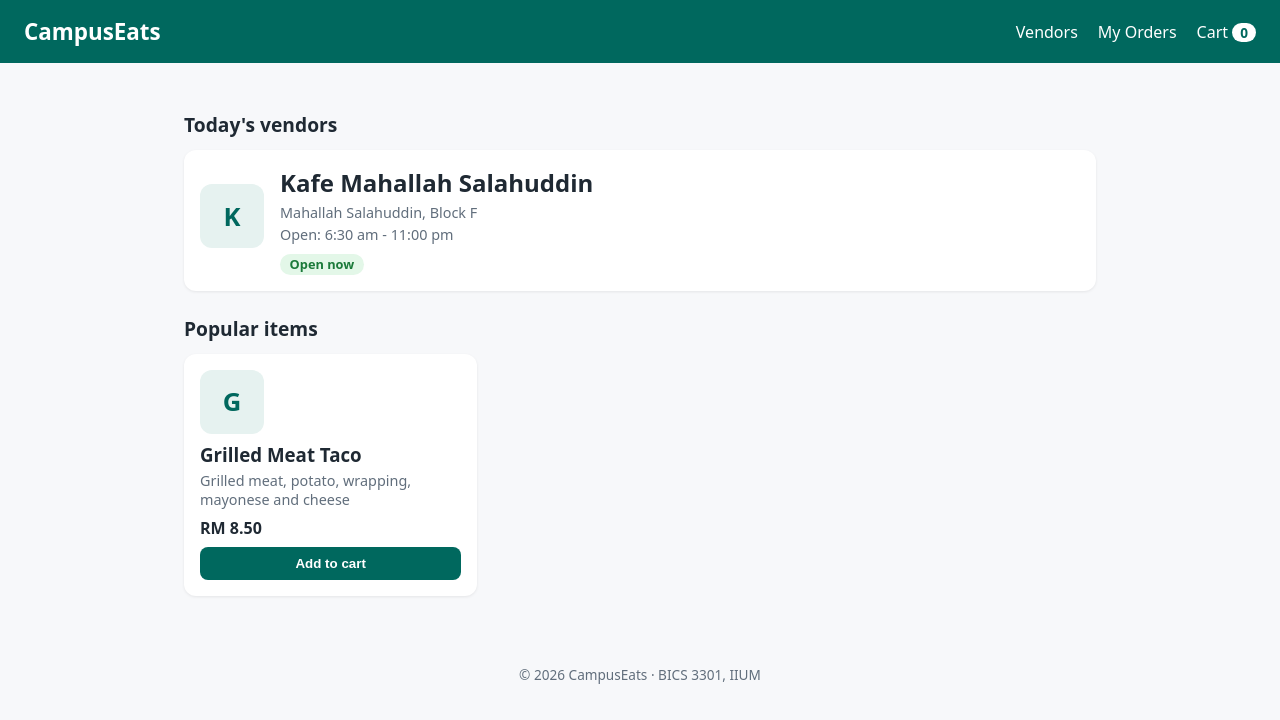
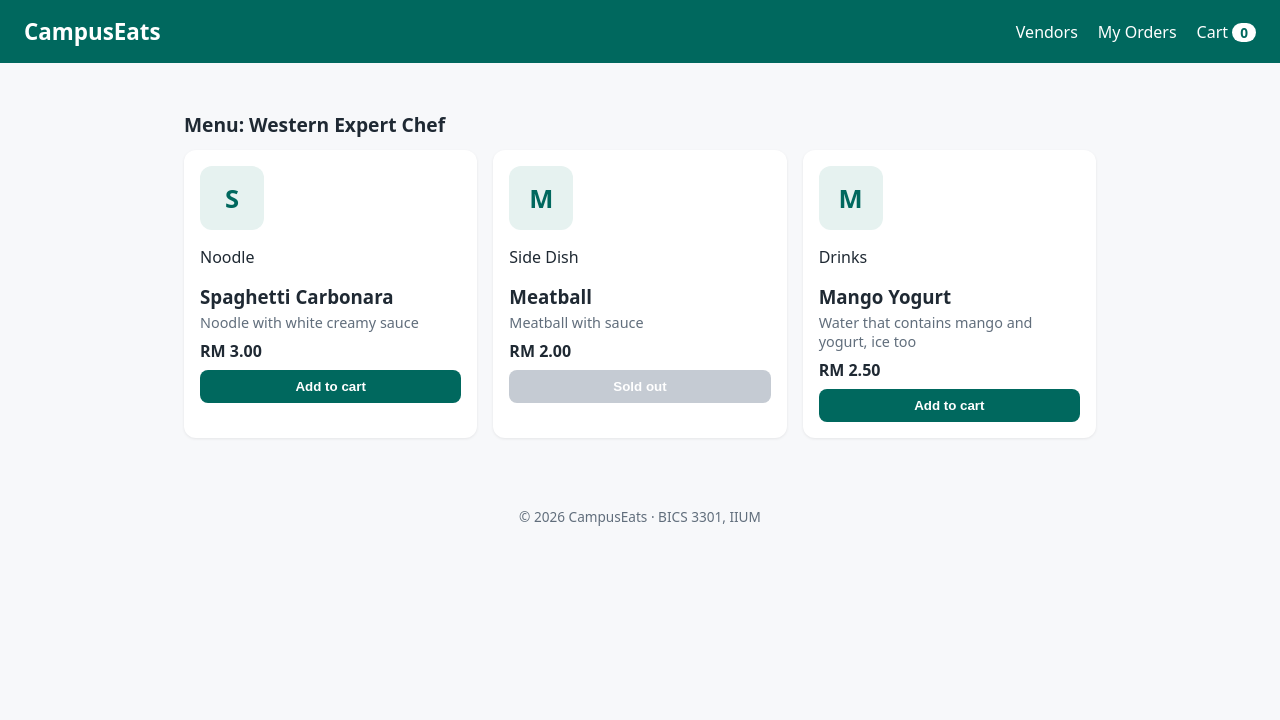
Before and after one commit to BrotherOpal/campuseats-2412181, a React (Vite) app: page / in a window 1280 px wide. Shown: the top 720 px of the page. Built offline with nearby package versions, Linux system fonts and the light colour scheme.

Commit message:
Menu from data with map

```diff
--- a/src/App.jsx
+++ b/src/App.jsx
@@ -1,21 +1,16 @@
+import vendors from './data/vendors.js'
 import Header from './components/Header.jsx'
-import VendorCard from './components/VendorCard.jsx'
-import MenuItemCard from './components/MenuItemCard.jsx'
+import MenuList from './components/MenuList.jsx'
 import Footer from './components/Footer.jsx'
 function App() {
+ const selectedVendor = vendors[0]
  return (
  <>
  <Header />
  <main className="container">
  <section>
- <h2 className="section-title">Today's vendors</h2>
- <VendorCard />
- </section>
- <section>
- <h2 className="section-title">Popular items</h2>
- <div className="grid">
- <MenuItemCard />
- </div>
+ <h2 className="section-title">Menu: {selectedVendor.name}</h2>
+ <MenuList items={selectedVendor.menu} />
  </section>
  </main>
  <Footer />
--- a/src/components/MenuItemCard.jsx
+++ b/src/components/MenuItemCard.jsx
@@ -1,13 +1,8 @@
-function MenuItemCard() {
- const item = {
- name: 'Grilled Meat Taco',
- description: 'Grilled meat, potato, wrapping, mayonese and cheese',
- price: 8.50,
- available: true,
- }
+function MenuItemCard({ item }) {
  return (
  <article className="card menu-card">
  <div className="thumb" aria-hidden="true">{item.name.charAt(0)}</div>
+ <p className="tag">{item.category}</p>
  <h3>{item.name}</h3>
  <p className="muted">{item.description}</p>
  <p className="price">RM {item.price.toFixed(2)}</p>
--- /dev/null
+++ b/src/components/MenuList.jsx
@@ -0,0 +1,14 @@
+import MenuItemCard from './MenuItemCard.jsx'
+function MenuList({ items }) {
+ if (items.length === 0) {
+ return <p className="muted">No items on this menu yet.</p>
+ }
+ return (
+ <div className="grid">
+ {items.map((item) => (
+ <MenuItemCard key={item.id} item={item} />
+ ))}
+ </div>
+ )
+}
+export default MenuList
--- /dev/null
+++ b/src/data/vendors.js
@@ -0,0 +1,30 @@
+const vendors = [
+ {
+ id: 'Stall-1',
+ name: 'Western Expert Chef',
+ location: 'Mahallah Faruq, Block A',
+ openHours: '6:00 am - 10:00 pm',
+ isOpen: true,
+ menu: [
+ { id: 'menu-1', name: 'Spaghetti Carbonara', description: 'Noodle with white creamy sauce', price: 3.0, category: 'Noodle',
+available: true },
+ { id: 'menu-2', name: 'Meatball', description: 'Meatball with sauce', price: 2, category:
+'Side Dish', available: false },
+ { id: 'menu-3', name: 'Mango Yogurt', description: 'Water that contains mango and yogurt, ice too', price: 2.5, category:
+'Drinks', available: true },
+ ],
+ },
+ {
+ id: 'kafe-aminah',
+ name: 'Kafe Mahallah Aminah',
+ location: 'Mahallah Aminah, Ground Floor',
+ openHours: '8:00 am - 9:00 pm',
+ isOpen: true,
+ menu: [
+ { id: 'ami-1', name: 'Nasi Ayam Penyet', description: 'Smashed fried chicken with sambal and rice', price: 9, category: 'Rice', available: true },
+ { id: 'ami-2', name: 'Air Bandung', description: 'Rose syrup with milk', price:
+3, category: 'Drinks', available: true },
+ ],
+ },
+]
+export default vendors
```
Also changed, not shown: 1 other file (tests, documents, lock files or other folders).
